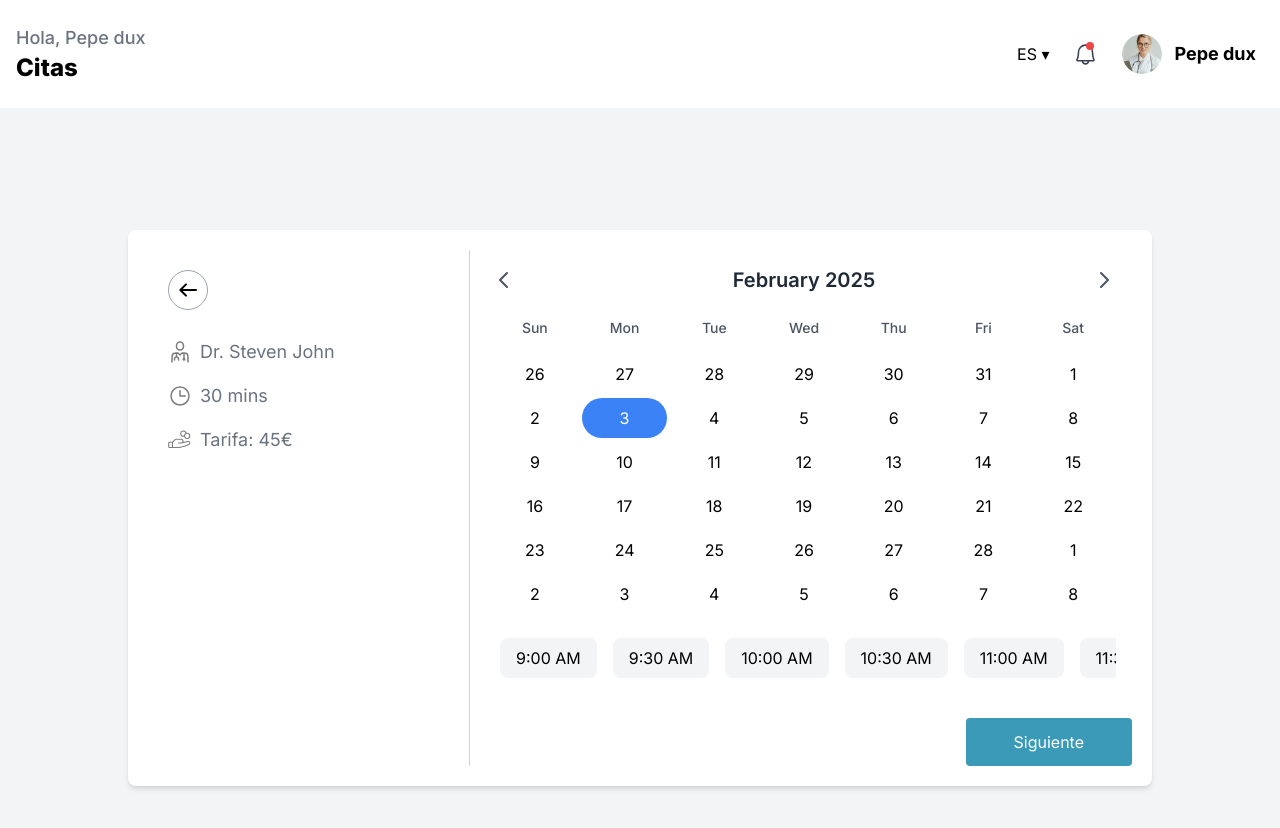
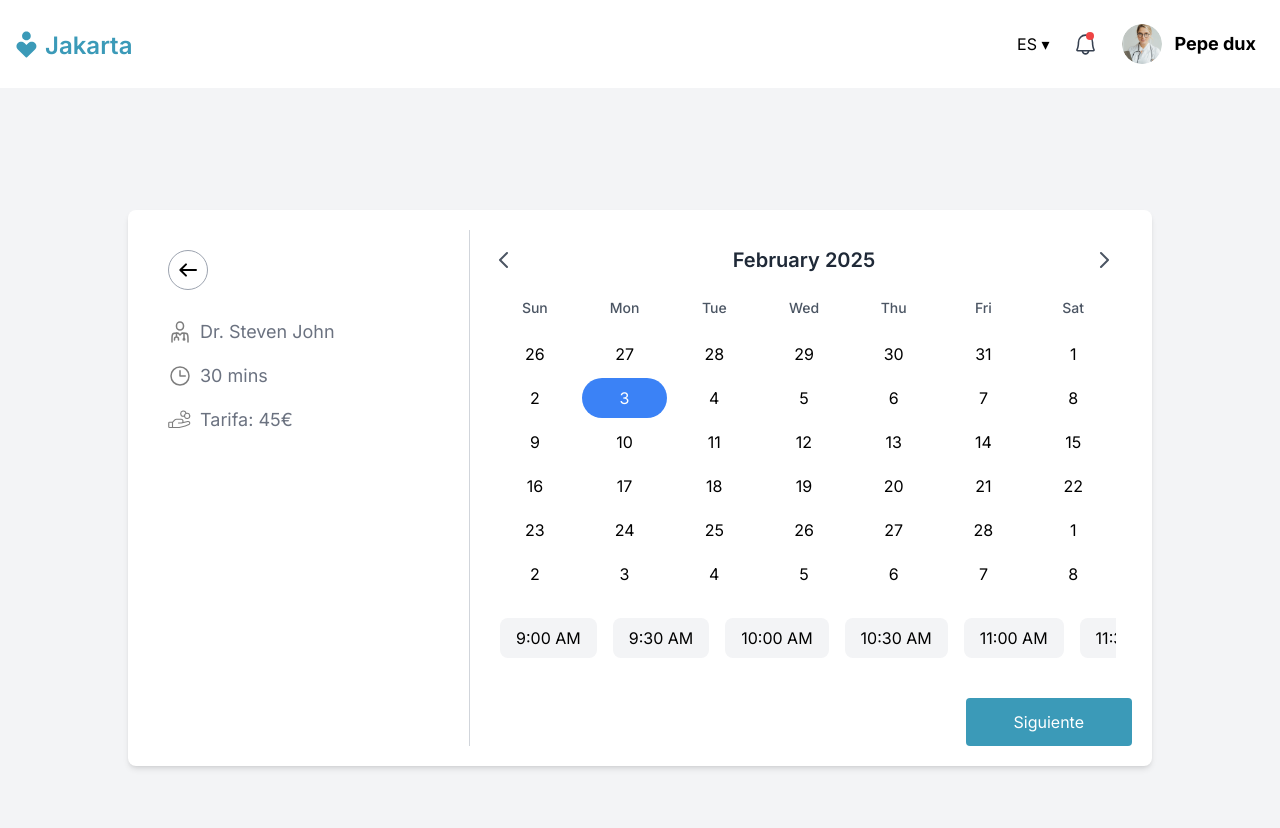
Before and after one commit to deperdomo/hospital-app, an Angular app: page /reserva in a window 1280 px wide. Shown: the top 828 px of the page. Built offline with nearby package versions, Linux system fonts and the light colour scheme.

Commit message:
Refactor secondary navigation and integrate user components for improved layout and user experience

```diff
--- a/src/app/navs/secundary-nav/secundary-nav.component.html
+++ b/src/app/navs/secundary-nav/secundary-nav.component.html
@@ -1,28 +1,9 @@
 <nav class="flex items-center justify-between pt-6 pb-6">
-  <div class="ml-4 text-lg">
-    <p class="text-gray-500 font-medium">Hola, Pepe dux</p>
-    <p class="font-extrabold text-2xl">Citas</p>
-  </div>
+  <app-user-welcome-nav />
   @if (withFindNav) {
     <div class="find-nav flex-1 flex justify-center">
       <app-find-nav class="w-2/3"></app-find-nav>
     </div>
   }
-  <div class="flex items-center">
-    <div class="mr-6 cursor-pointer">ES &#x25BE;</div>
-    <div class="relative mr-6">
-      <div class="relative">
-        <span class="absolute top-0 right-1 w-2 h-2 bg-red-500 rounded-full"></span>
-        <svg xmlns="http://www.w3.org/2000/svg" width="25" height="25" viewBox="0 0 256 256" class="text-gray-700">
-          <path fill="currentColor" d="M221.8 175.94c-5.55-9.56-13.8-36.61-13.8-71.94a80 80 0 1 0-160 0c0 35.34-8.26 62.38-13.81 71.94A16 16 0 0 0 48 200h40.81a40 40 0 0 0 78.38 0H208a16 16 0 0 0 13.8-24.06M128 216a24 24 0 0 1-22.62-16h45.24A24 24 0 0 1 128 216m-80-32c7.7-13.24 16-43.92 16-80a64 64 0 1 1 128 0c0 36.05 8.28 66.73 16 80Z"/>
-        </svg>
-      </div>
-    </div>
-    <div class="flex items-center mr-6">
-      <div class="h-10 w-10 rounded-full overflow-hidden">
-        <img src="img/Doctor_info_1.png" alt="Foto de perfil de Pepe dux" class="h-full w-full object-cover">
-      </div>
-      <span class="font-bold ml-3 text-lg">Pepe dux</span>
-    </div>
-  </div>
+  <app-user-nav />
 </nav>
--- a/src/app/navs/secundary-nav/secundary-nav.component.ts
+++ b/src/app/navs/secundary-nav/secundary-nav.component.ts
@@ -1,9 +1,11 @@
 import { Component } from '@angular/core';
 import { FindNavComponent } from "../find-nav/find-nav.component";
+import { UserNavComponent } from "../user-nav/user-nav.component";
+import { UserWelcomeNavComponent } from "../user-welcome-nav/user-welcome-nav.component";
 
 @Component({
   selector: 'app-secundary-nav',
-  imports: [FindNavComponent],
+  imports: [FindNavComponent, UserNavComponent, UserWelcomeNavComponent],
   templateUrl: './secundary-nav.component.html',
   styleUrl: './secundary-nav.component.css'
 })
--- /dev/null
+++ b/src/app/navs/user-nav/user-nav.component.html
@@ -0,0 +1,17 @@
+<div class="flex items-center">
+  <div class="mr-6 cursor-pointer">ES &#x25BE;</div>
+  <div class="relative mr-6">
+    <div class="relative">
+      <span class="absolute top-0 right-1 w-2 h-2 bg-red-500 rounded-full"></span>
+      <svg xmlns="http://www.w3.org/2000/svg" width="25" height="25" viewBox="0 0 256 256" class="text-gray-700">
+        <path fill="currentColor" d="M221.8 175.94c-5.55-9.56-13.8-36.61-13.8-71.94a80 80 0 1 0-160 0c0 35.34-8.26 62.38-13.81 71.94A16 16 0 0 0 48 200h40.81a40 40 0 0 0 78.38 0H208a16 16 0 0 0 13.8-24.06M128 216a24 24 0 0 1-22.62-16h45.24A24 24 0 0 1 128 216m-80-32c7.7-13.24 16-43.92 16-80a64 64 0 1 1 128 0c0 36.05 8.28 66.73 16 80Z"/>
+      </svg>
+    </div>
+  </div>
+  <div class="flex items-center mr-6">
+    <div class="h-10 w-10 rounded-full overflow-hidden">
+      <img src="img/Doctor_info_1.png" alt="Foto de perfil de Pepe dux" class="h-full w-full object-cover">
+    </div>
+    <span class="font-bold ml-3 text-lg">Pepe dux</span>
+  </div>
+</div>
--- /dev/null
+++ b/src/app/navs/user-welcome-nav/user-welcome-nav.component.html
@@ -0,0 +1,4 @@
+<div class="ml-4 text-lg">
+  <p class="text-gray-500 font-medium">Hola, Pepe dux</p>
+  <p class="font-extrabold text-2xl">Citas</p>
+</div>
--- a/src/app/vistas/patient-booking/patient-booking.component.html
+++ b/src/app/vistas/patient-booking/patient-booking.component.html
@@ -1,5 +1,9 @@
 
-<app-secundary-nav></app-secundary-nav>
+<nav class="flex items-center justify-between pt-6 pb-6">
+  <app-title-jakarta />
+  <app-user-nav />
+</nav>
+
 
 <div class="flex justify-center items-center w-full h-screen bg-gray-100">
   <div class="flex p-5 w-4/5 bg-white rounded-lg shadow-md">
--- a/src/app/vistas/patient-booking/patient-booking.component.ts
+++ b/src/app/vistas/patient-booking/patient-booking.component.ts
@@ -1,10 +1,13 @@
 import { Component } from '@angular/core';
 import { CalendarComponent } from "../../sections/calendar/calendar.component";
 import { SecundaryNavComponent } from "../../navs/secundary-nav/secundary-nav.component";
+import { UserWelcomeNavComponent } from "../../navs/user-welcome-nav/user-welcome-nav.component";
+import { UserNavComponent } from "../../navs/user-nav/user-nav.component";
+import { TitleJakartaComponent } from "../../navs/title-jakarta/title-jakarta.component";
 
 @Component({
   selector: 'app-patient-booking',
-  imports: [CalendarComponent, SecundaryNavComponent],
+  imports: [CalendarComponent, SecundaryNavComponent, UserWelcomeNavComponent, UserNavComponent, TitleJakartaComponent],
   templateUrl: './patient-booking.component.html',
   styleUrl: './patient-booking.component.css'
 })
```
Also changed, not shown: src/app/navs/user-nav/user-nav.component.ts (added, +10 -0 lines), src/app/navs/user-welcome-nav/user-welcome-nav.component.ts (added, +10 -0 lines).
